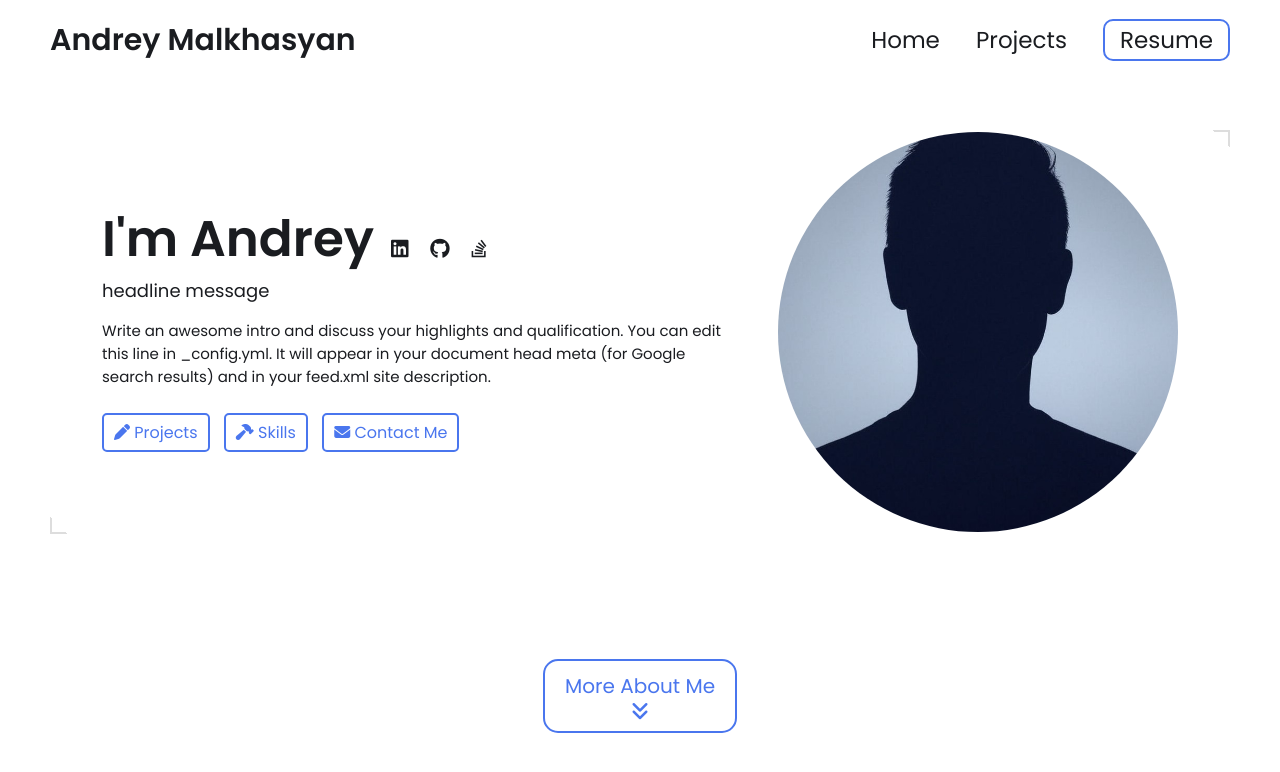
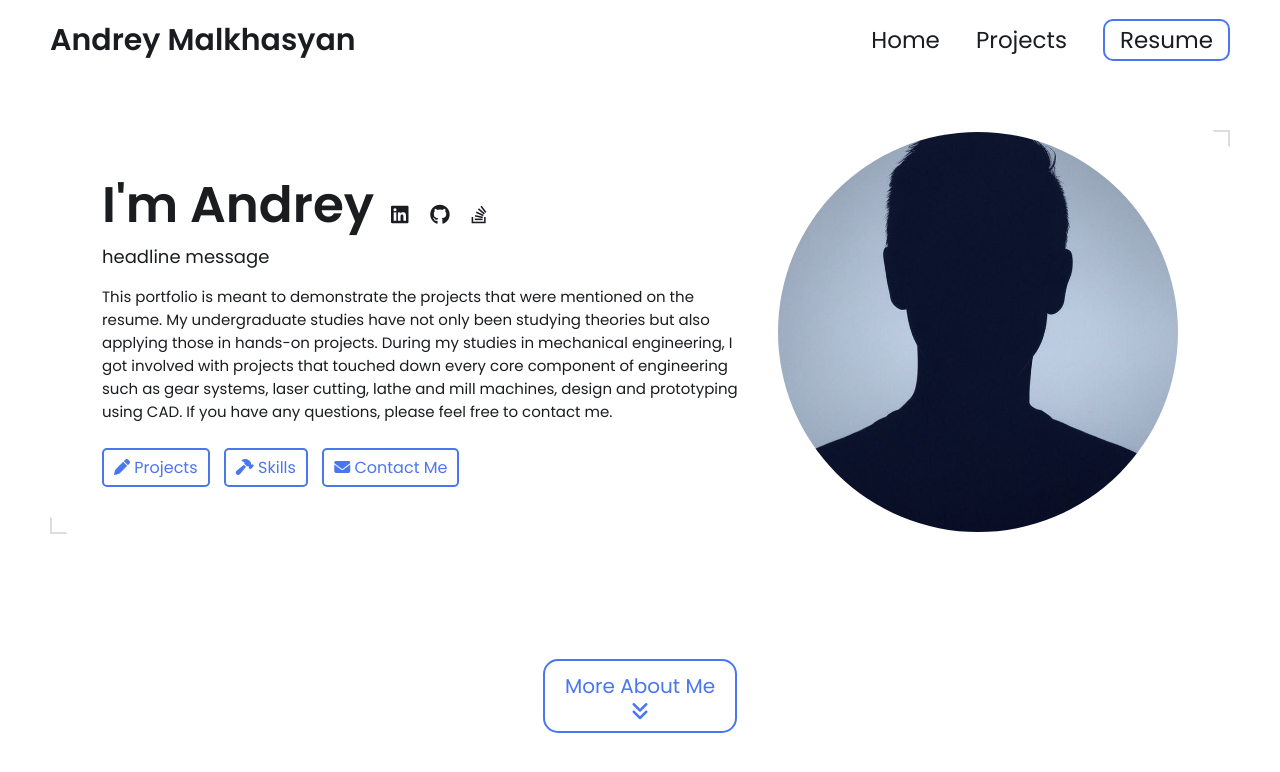
Before and after one commit to Malkhasyan777/Malkhasyan777.github.io, a Jekyll site: the page built from index.html, in a window 1280 px wide and 900 px high. Shown: the top 772 px of the window. Built offline with Jekyll 4.4.1, drawn with Linux system fonts in a browser that asks for light colours.

Commit message:
Update _config.yml

```diff
--- a/_config.yml
+++ b/_config.yml
@@ -15,9 +15,10 @@ title: Andrey Malkhasyan's Portfolio # This is what shows up in the tab of the b
 name: Andrey Malkhasyan
 headline: headline message
 description: >- # dont remove this line. this will ignore all new lines until the next section
-  Write an awesome intro and discuss your highlights and qualification. You can edit this
-  line in _config.yml. It will appear in your document head meta (for
-  Google search results) and in your feed.xml site description.
+  This portfolio is meant to demonstrate the projects that were mentioned on the resume. My undergraduate studies have not only been studying theories
+  but also applying those in hands-on projects. During my studies in mechanical engineering, I got involved with projects that touched down every core
+  component of engineering such as gear systems, laser cutting, lathe and mill machines, design and prototyping using CAD. If you have any questions,
+  please feel free to contact me.
 
 # Place your profile image in /assets/images/profile-image/folder and edit the file name
 profile_image: ./assets/images/profile-image/avatar.jpeg
```
